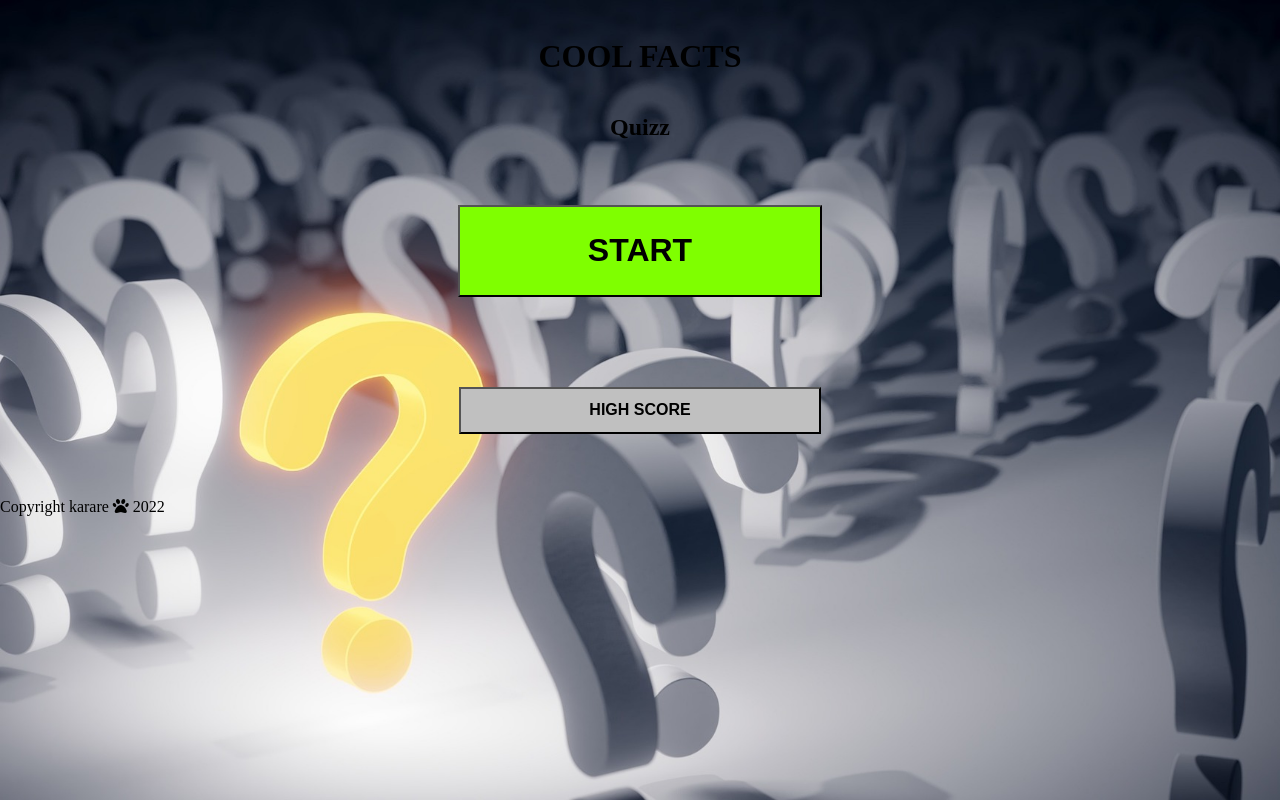
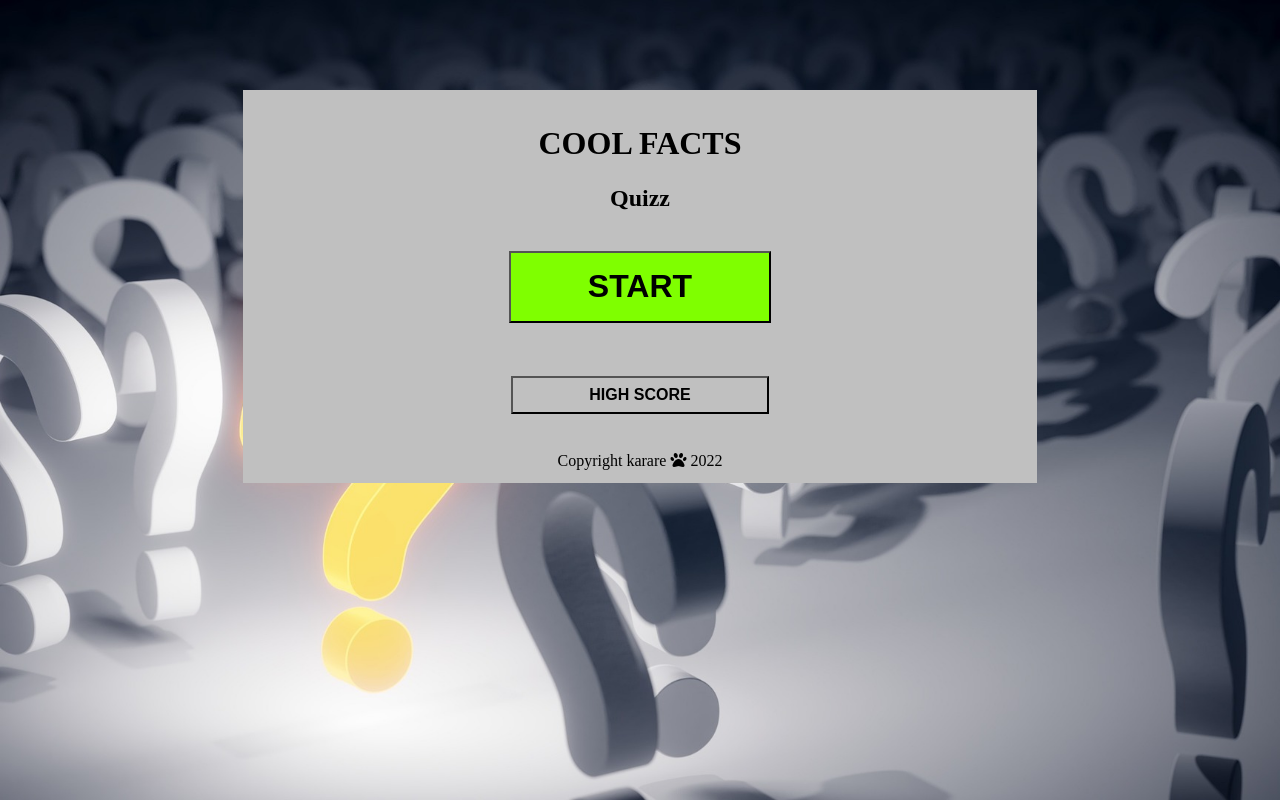
Before and after one commit to karare1/quiz-game, a plain HTML site: page index.html in a window 1280 px wide. Drawn offline with Linux system fonts and the light colour scheme.

Commit message:
Change name of the first div to container-div

```diff
--- a/index.html
+++ b/index.html
@@ -9,7 +9,7 @@
     <link rel="stylesheet" href="assets/styles.css">
 </head>
 <body>
-    <div id="container-start">
+    <div class="container-div">
         <header></header>
         <section>
             <h1 id="h1-quiz">COOL FACTS</h1>
@@ -22,7 +22,7 @@
             </div>
         </section>
         <footer>
-            <p id="copyright">Copyright karare <i class="fa-solid fa-paw"></i> 2022 </p>
+            <p class="copyright">Copyright karare <i class="fa-solid fa-paw"></i> 2022 </p>
         </footer>
     </div>
 </body>
```
